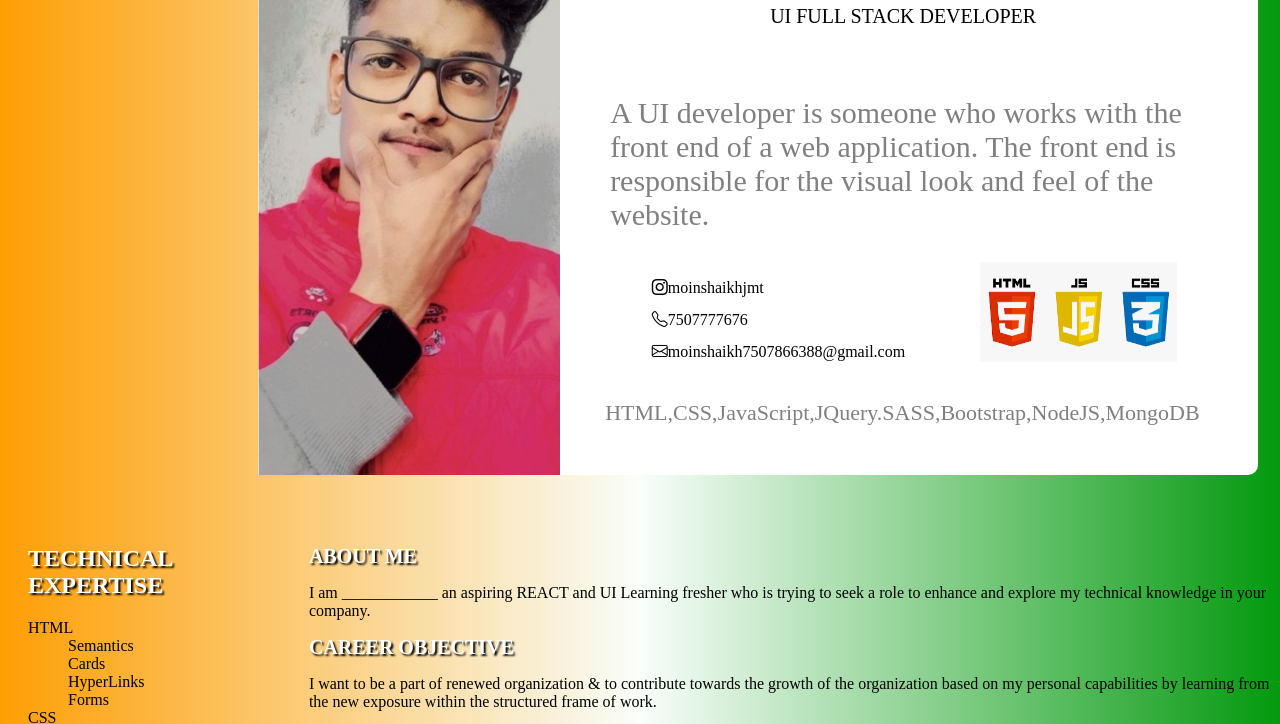
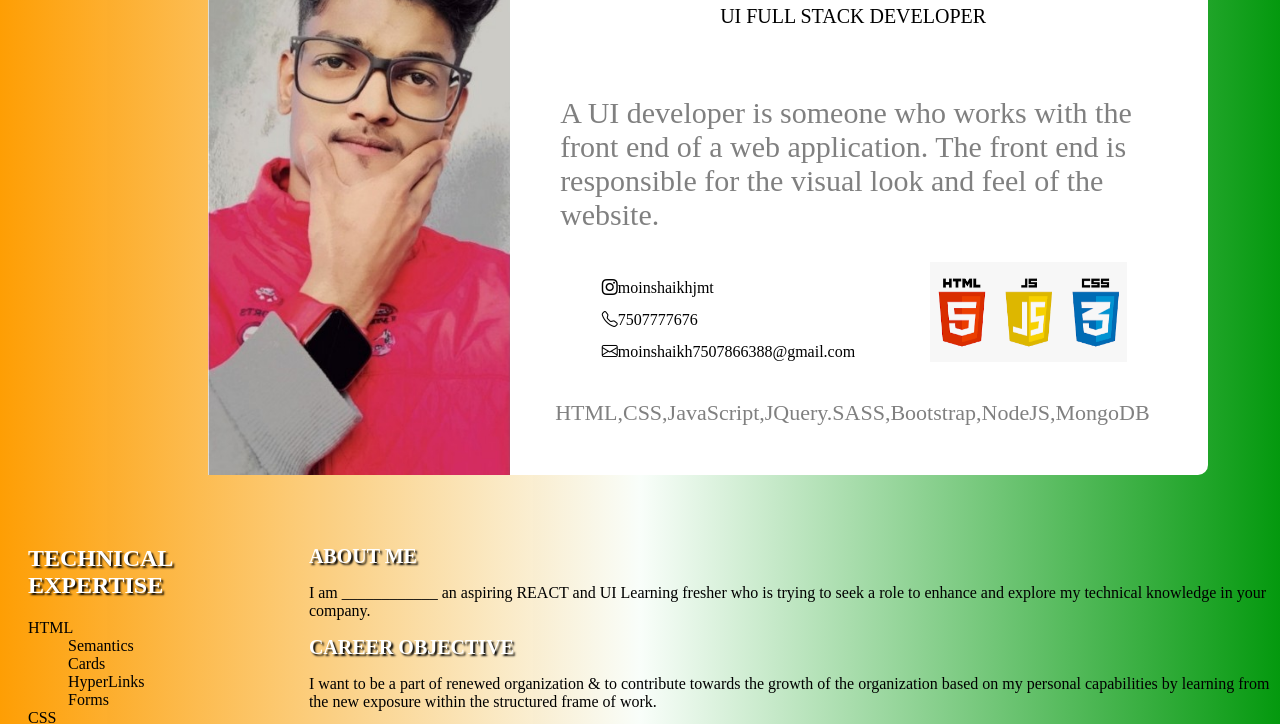
Before and after one commit to 5851moinuddin-shaikh/Portfolio, a website: page index.html in a window 1280 px wide. Shown: the part 244-968 px from the top of the page. Drawn offline with nearby package versions, Linux system fonts and the light colour scheme.

Commit message:
Update index.html

```diff
--- a/index.html
+++ b/index.html
@@ -18,7 +18,7 @@
             height:600px;
             width:1000px;
             background-color: white;
-            margin-left: 250px;
+            margin-left: 200px;
             margin-top: 70px;
             border-radius: 10px;
 
```
